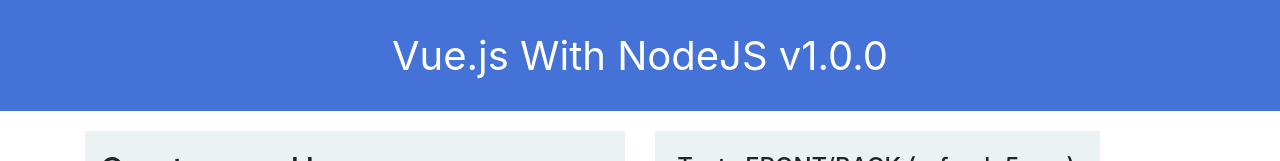
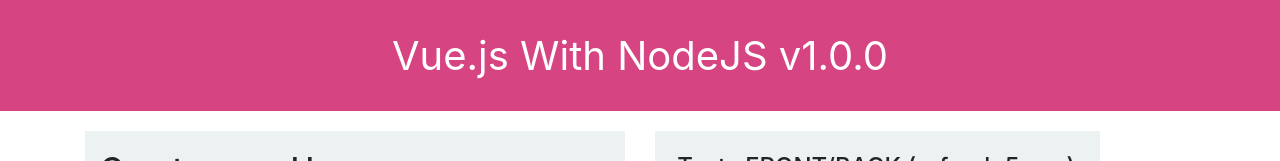
Before and after one commit to seif2017/example-application1, a Vue app in the folder example-application1-vue/: page / in a window 1280 px wide. Shown: the top 161 px of the page. Built offline with nearby package versions, Linux system fonts and the light colour scheme; no server answers.

Commit message:
chng css

```diff
--- a/example-application1-vue/src/assets/styles/global.css
+++ b/example-application1-vue/src/assets/styles/global.css
@@ -1,6 +1,6 @@
 .header {
     padding: 2%;
-    background-color:rgb(68, 114, 214);
+    background-color:rgb(214, 68, 129);
     font-size: 40px;
     text-align: center;
     width: 100%;
```
